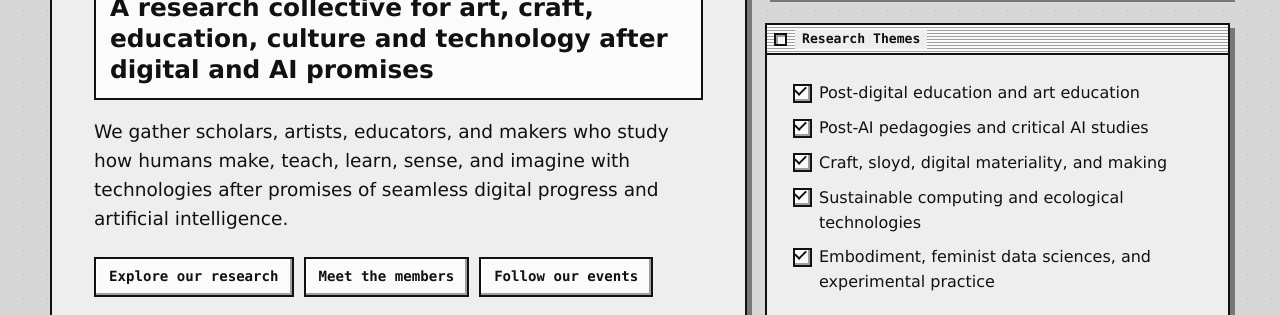
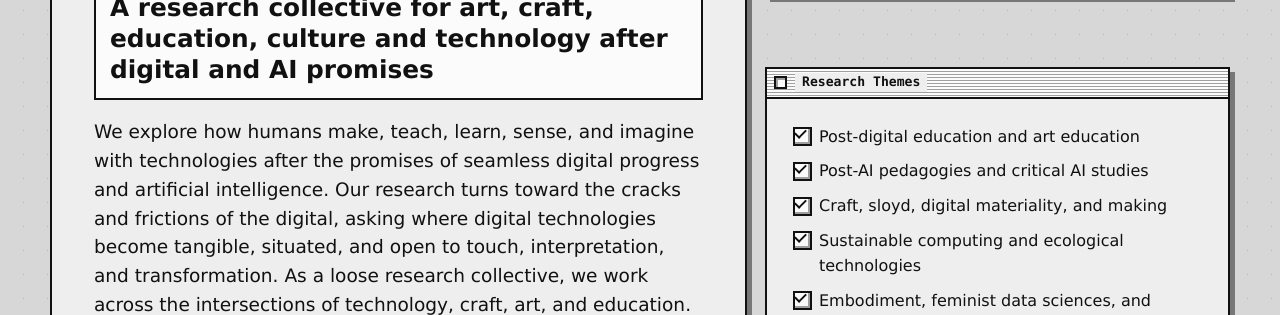
Before and after one commit to tdufva/grasping-more-than-digital-futures, an Eleventy site: page src/index.njk in a window 1280 px wide. Shown: the part 485-800 px from the top of the page. Built offline with nearby package versions, Linux system fonts and the light colour scheme; Eleventy itself is replaced by a stand-in of ours; files that its build step writes are made by us from their sources.

Commit message:
Update homepage collective description

```diff
--- a/src/_data/site.json
+++ b/src/_data/site.json
@@ -20,7 +20,7 @@
   },
   "home": {
     "systemNote": "Informal research collective",
-    "lead": "We gather scholars, artists, educators, and makers who study how humans make, teach, learn, sense, and imagine with technologies after promises of seamless digital progress and artificial intelligence.",
+    "lead": "We explore how humans make, teach, learn, sense, and imagine with technologies after the promises of seamless digital progress and artificial intelligence. Our research turns toward the cracks and frictions of the digital, asking where digital technologies become tangible, situated, and open to touch, interpretation, and transformation. As a loose research collective, we work across the intersections of technology, craft, art, and education.",
     "descriptionParagraphs": [
       "Grasping More-than-Digital Futures is an informal interdisciplinary research collective for scholars exploring the intersections of art, craft, sloyd, education, technology, culture, and digital transformation.",
       "Our work engages with post-digital education, post-AI pedagogies, sustainable computing, digital craft, embodiment, feminist data sciences, critical artistic research, and more-than-digital ways of knowing and making."
```
Also changed, not shown: docs/index.html (+1 -1 lines).
